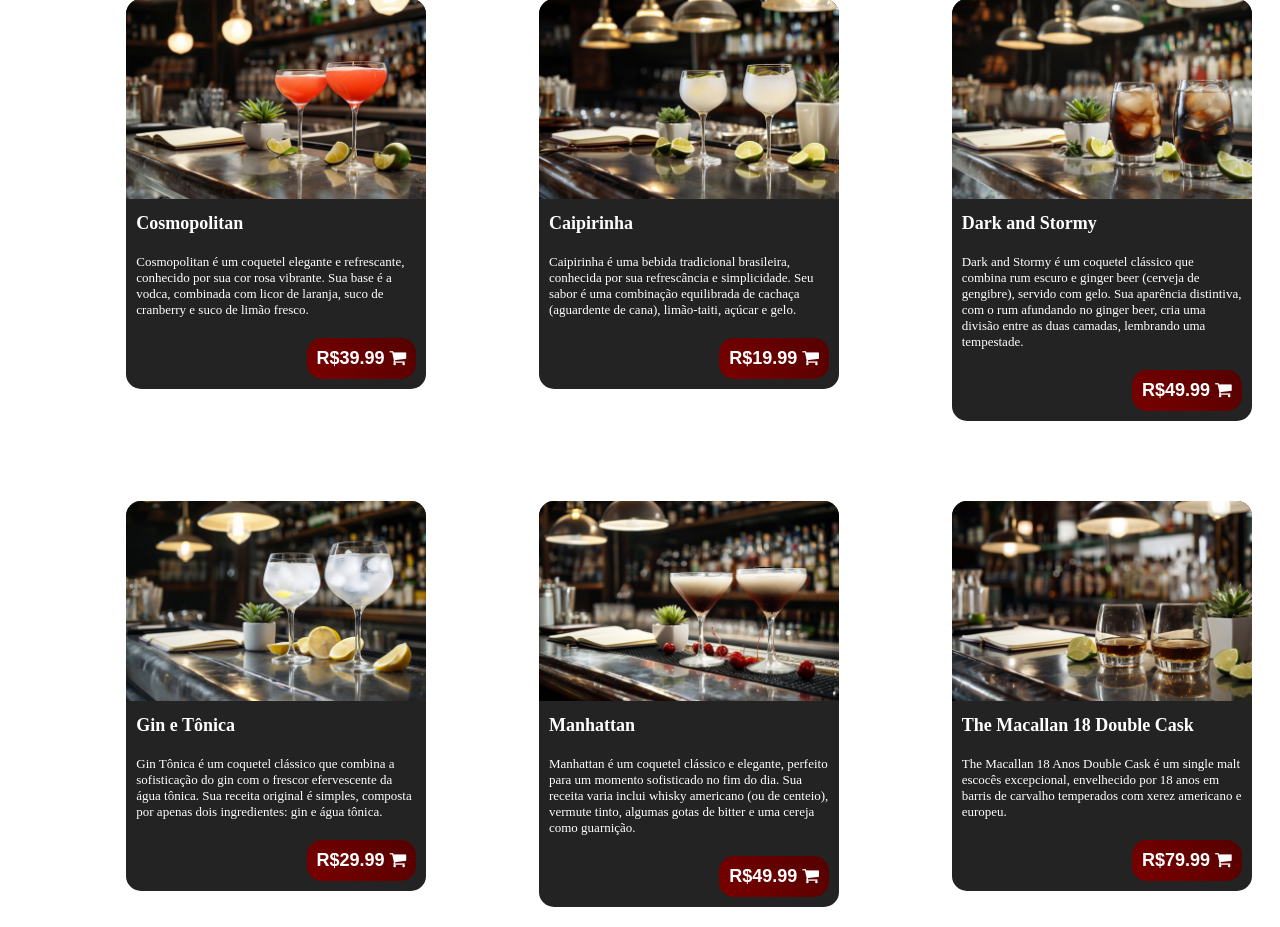
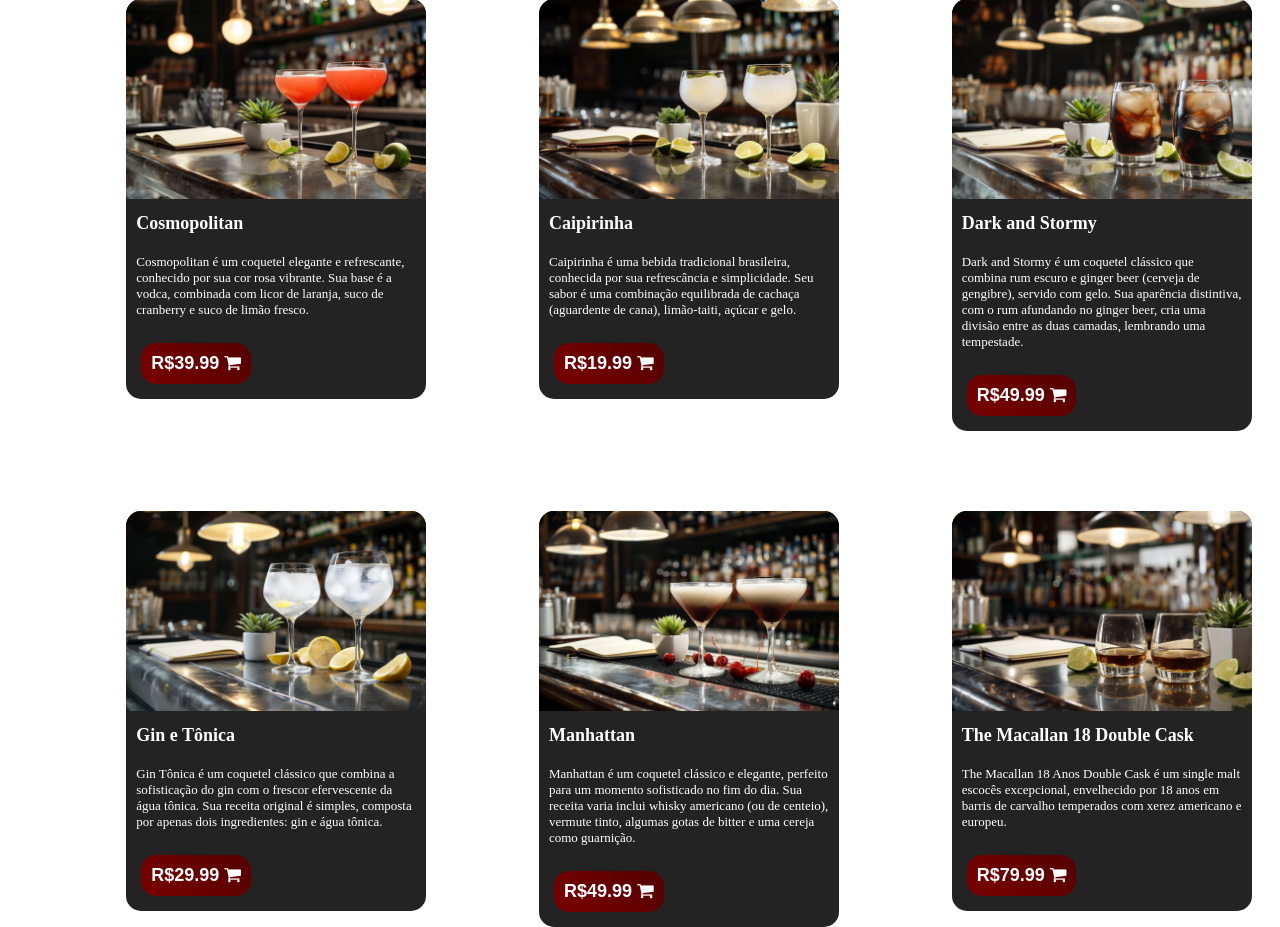
Before and after one commit to fabioqueiroz1415/ihcmenu, a Flask app: page /bebAlc.html/1 in a window 1280 px wide. Shown: the part 27-954 px from the top of the page. Run offline with Flask 3, Linux system fonts and the light colour scheme.

Commit message:
Update styleProd.css

```diff
--- a/static/styleProd.css
+++ b/static/styleProd.css
@@ -40,8 +40,8 @@
     font-size: small;
 }
 .item .price {
-    padding: 10px;
-    text-align: right;
+    padding: 15px;
+    text-align: left;
 
 }
 .item .price button{
```
